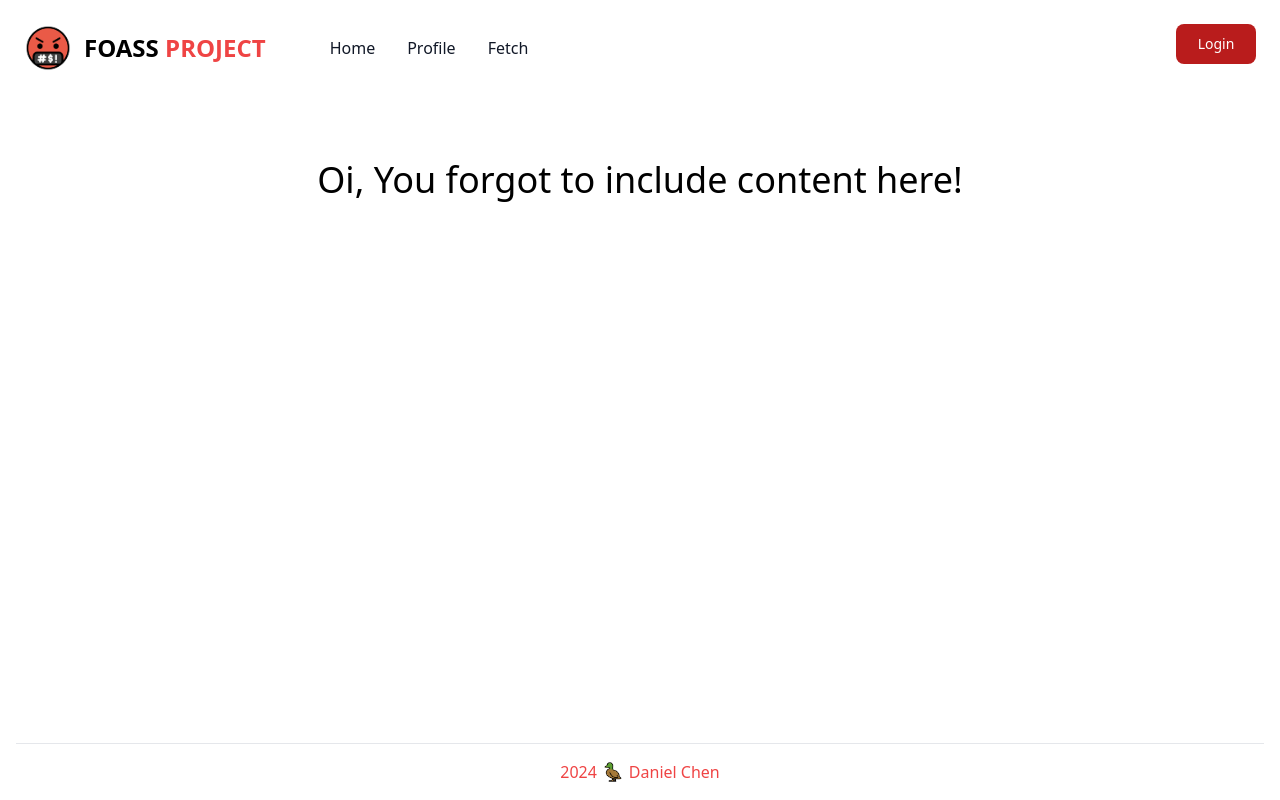
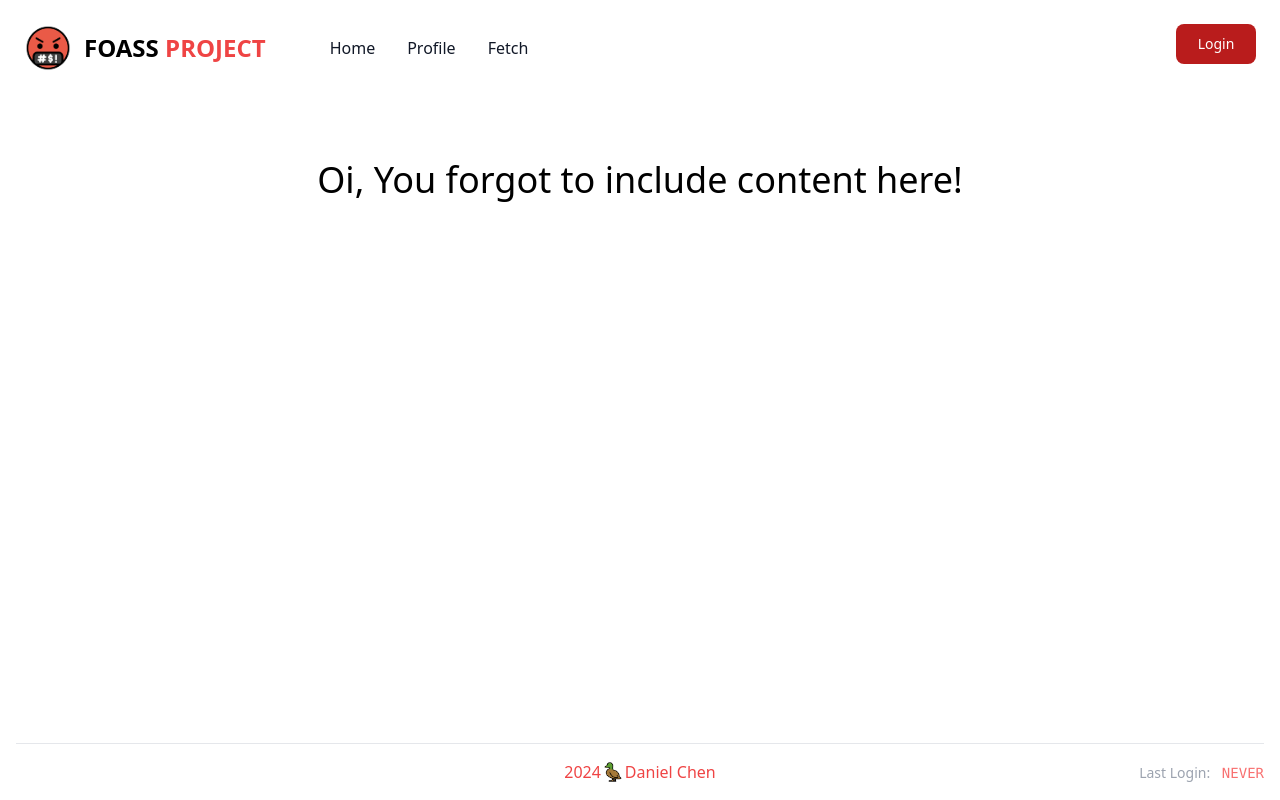
Before and after one commit to TheSuperCoolDuck/foass-project, a Vue app: page / in a window 1280 px wide. Built offline with nearby package versions, Linux system fonts and the light colour scheme.

Commit message:
added last login time on footer

```diff
--- a/package.json
+++ b/package.json
@@ -13,6 +13,7 @@
     "format": "prettier --write src/"
   },
   "dependencies": {
+    "luxon": "^3.5.0",
     "pinia": "^2.1.7",
     "pinia-plugin-persistedstate": "^4.1.1",
     "vue": "^3.4.29",
--- a/src/components/BaseFooter.vue
+++ b/src/components/BaseFooter.vue
@@ -1,14 +1,33 @@
 <script setup lang="ts">
+import { computed } from 'vue'
+import { useUserStore } from '@/stores/user'
+import { DateTime } from 'luxon'
+
 import DUCK_EMOJI from '@/assets/img/Duck-Emoji.png'
+
+const user = useUserStore()
+
+const lastLogin = computed(() => {
+  return user.lastLoginAt ?? 'NEVER'
+})
 </script>
 
 <template>
   <footer class="bg-white dark:bg-gray-900 m-4 flex-none">
     <hr class="border-gray-200 dark:border-text-700 w-full mx-auto py-2" />
-    <div class="flex items-center justify-center space-x-1">
-      <span class="text-red-500 dark:text-red-400"> 2024 </span>
-      <img :src="DUCK_EMOJI" alt="Duck" class="h-6" />
-      <span class="text-red-500 dark:text-red-400"> Daniel Chen </span>
+    <div class="grid grid-cols-3 content-center">
+      <div />
+      <div class="mx-auto flex">
+        <span class="text-red-500 dark:text-red-400"> 2024 </span>
+        <img :src="DUCK_EMOJI" alt="Duck" class="h-6" />
+        <span class="text-red-500 dark:text-red-400"> Daniel Chen </span>
+      </div>
+      <div class="ml-auto">
+        <span class="text-sm text-gray-400 dark:border-text-500">
+          Last Login:
+          <span class="font-mono text-red-400 dark:text-red-500 pl-2">{{ lastLogin }}</span>
+        </span>
+      </div>
     </div>
   </footer>
 </template>
--- a/src/components/BaseNavBar.vue
+++ b/src/components/BaseNavBar.vue
@@ -8,6 +8,7 @@ export interface NavBar {
 <script setup lang="ts">
 import { ref } from 'vue'
 import { useUserStore } from '@/stores/user'
+import { DateTime } from 'luxon'
 
 import Button from '@/components/BaseButton.vue'
 import ANGRY_EMOJI from '@/assets/img/Angry-Emoji.png'
@@ -36,6 +37,7 @@ const configs = ref([
 
 function loginUser() {
   user.loggedIn = true
+  user.lastLoginAt = DateTime.local().toUTC()
 }
 
 function logoutUser() {
--- a/src/main.ts
+++ b/src/main.ts
@@ -7,10 +7,10 @@ import piniaPluginPersistedstate from 'pinia-plugin-persistedstate'
 import App from './App.vue'
 import router from './router'
 
-const app = createApp(App)
-
 const pinia = createPinia()
 pinia.use(piniaPluginPersistedstate)
+
+const app = createApp(App)
 
 app.use(pinia)
 app.use(router)
--- a/src/stores/user.ts
+++ b/src/stores/user.ts
@@ -1,12 +1,14 @@
 import { ref } from 'vue'
 import { defineStore } from 'pinia'
+import { DateTime } from 'luxon'
 
 export const useUserStore = defineStore(
   'user',
   () => {
     const loggedIn = ref(false)
+    const lastLoginAt = ref<DateTime | undefined>(undefined)
 
-    return { loggedIn }
+    return { loggedIn, lastLoginAt }
   },
   {
     persist: true
```
Also changed, not shown: 1 other file (tests, documents, lock files or other folders).
